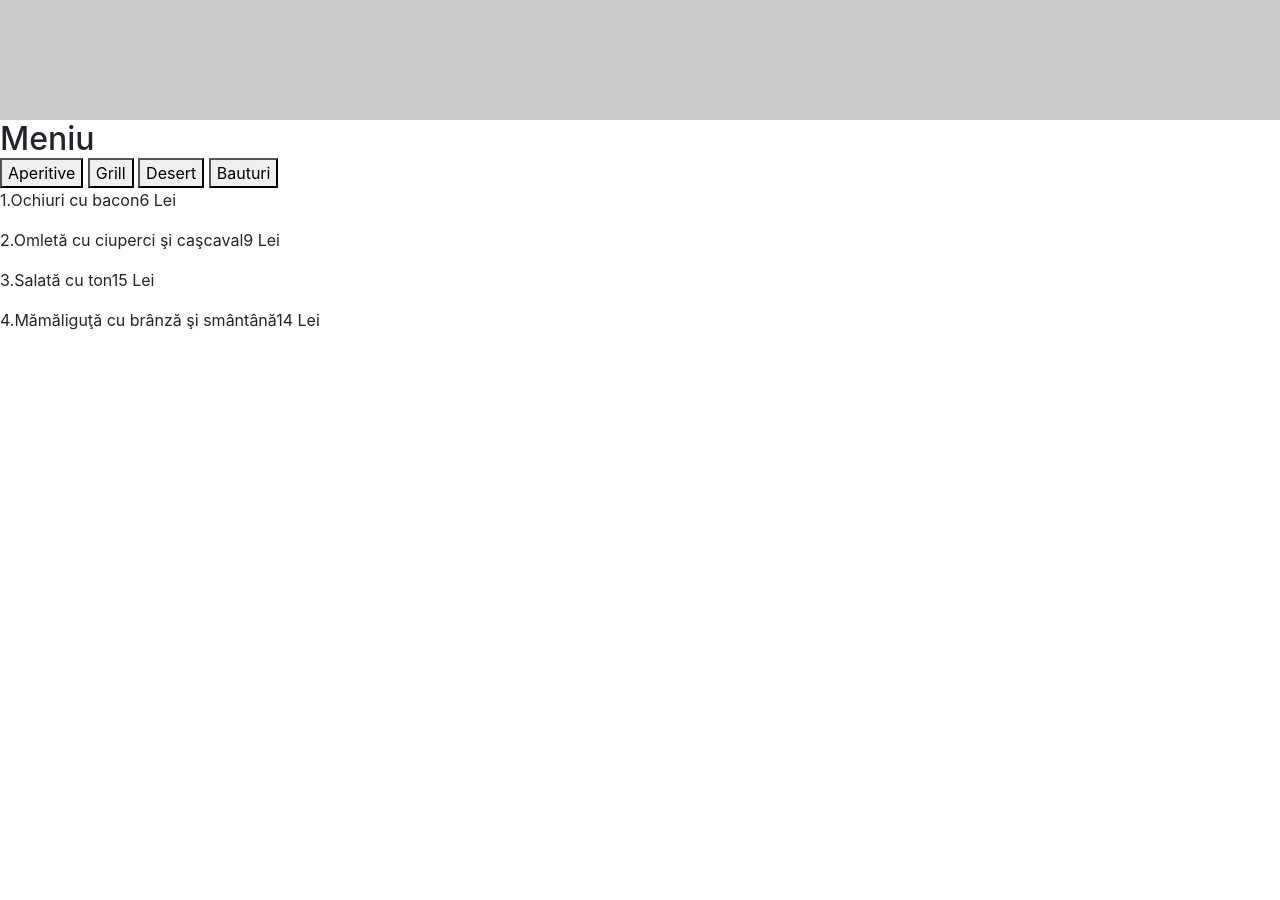
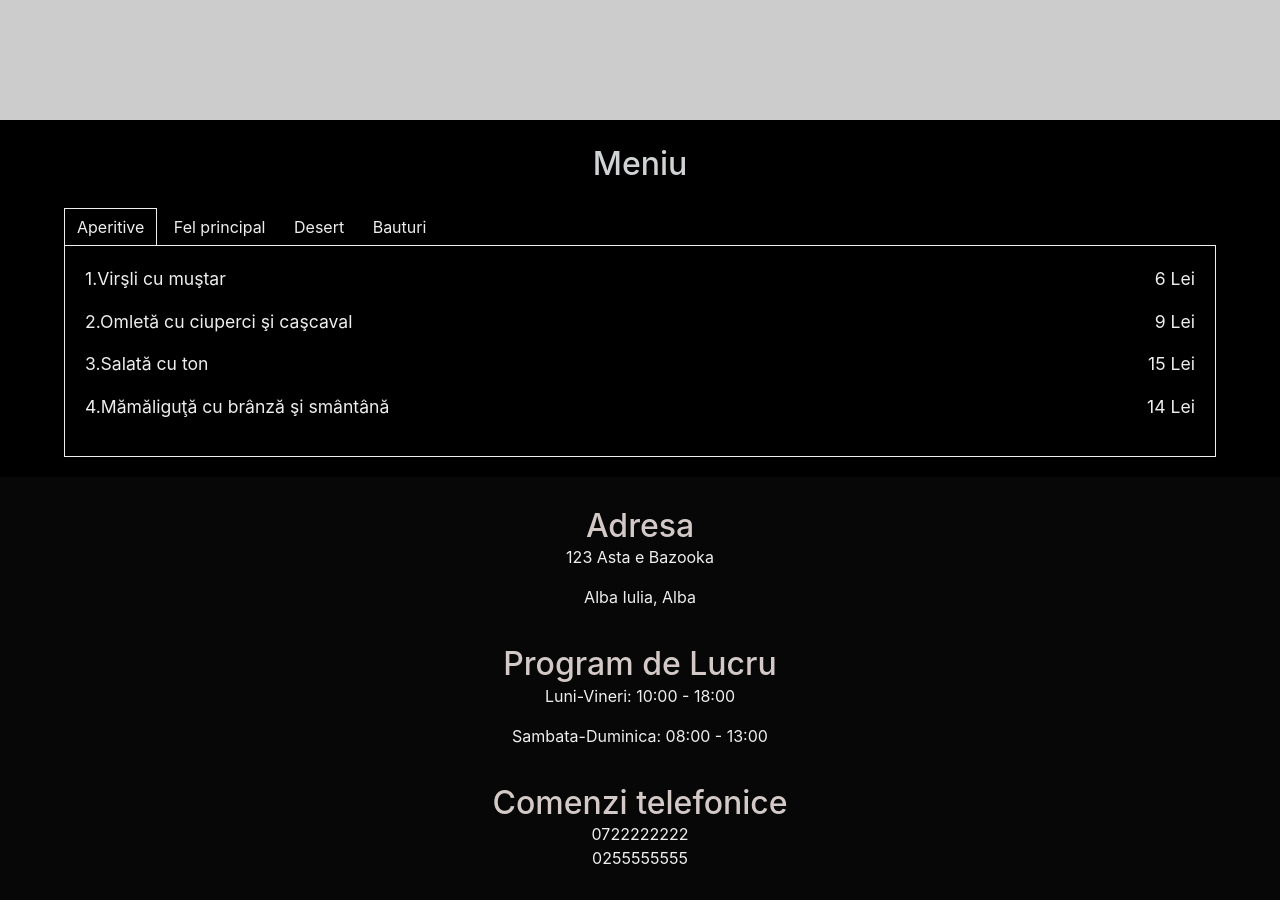
Before and after one commit to predaalexandru/Responsive-Restaurant-Template, a plain HTML site: page index.html in a window 1280 px wide. Shown: the part 680-1580 px from the top of the page. Before the commit the page ends 1028 px from the top, so only its background shows below. Drawn offline with nearby package versions, Linux system fonts and the light colour scheme; placeholder pictures from the web are drawn by us.

Commit message:
Finishing menu section and contact area

```diff
--- a/css/style.css
+++ b/css/style.css
@@ -109,3 +109,51 @@ h2 {
         transform: translateX(-100%);
     }
 }
+
+
+/* Meniu */
+#menu {
+    background: #000;
+}
+
+.menu-title {
+    color: #d0d3d4;
+    text-align: center;
+    padding: 25px;
+    font-size: 2em;
+}
+
+p {
+    font-size: 1.1em;
+    color:#eee;
+}
+
+.menu-price {
+    float: right;
+}
+
+/* Restaurant Info */
+#restaurant-info {
+    background: #070707;
+    padding: 20px;
+}
+
+.restaurant-info-title {
+    color: #d3cac8;
+    text-align: center;
+}
+
+.address-content, .bussiness-hours, .contact-content {
+    padding: 10px;
+}
+
+.address, .hours {
+    font-size: 1em !important;
+    text-align: center;
+}
+
+.phone {
+    font-size: 1em !important;
+    text-align: center;
+    margin-bottom: 0;
+}
--- a/css/style2.css
+++ b/css/style2.css
@@ -0,0 +1,33 @@
+.tabs-container {
+    width: 90%;
+    margin: auto;
+    padding-bottom: 20px;
+}
+
+.tabHeader {
+    border: none;
+    outline: none;
+    background: transparent;
+    color: #eee;
+    padding: 6px 12px;
+    font-size: 1em;
+    cursor: pointer;
+}
+
+.active-tab {
+    border: 1px solid #eee !important;
+    border-bottom: none !important;
+}
+
+.tabSection {
+    border: 1px solid #eee;
+    padding: 20px;
+}
+
+.hide-tab {
+    display: none;
+}
+
+.show-tab {
+    display: block;
+}
--- a/index.html
+++ b/index.html
@@ -40,21 +40,54 @@
               <h2 class="menu-title">Meniu</h2>
               <section class="tabs-container">
                   <section class="tabs">
-                      <button class="tabHeader">Aperitive</button>
-                      <button class="tabHeader">Grill</button>
+                      <button class="tabHeader active-tab">Aperitive</button>
+                      <button class="tabHeader">Fel principal</button>
                       <button class="tabHeader">Desert</button>
                       <button class="tabHeader">Bauturi</button>
                   </section>
 
-                  <section id="aperitive" class="tabSection">
-                      <p>1.Ochiuri cu bacon<span class="menu-price">6 Lei</span></p>
+                  <section id="tabsection-1" class="tabSection show-tab">
+                      <p>1.Virşli cu muştar<span class="menu-price">6 Lei</span></p>
                       <p>2.Omletă cu ciuperci şi caşcaval<span class="menu-price">9 Lei</span></p>
                       <p>3.Salată cu ton<span class="menu-price">15 Lei</span></p>
                       <p>4.Mămăliguţă cu brânză şi smântână<span class="menu-price">14 Lei</span></p>
                   </section>
-                  <section class="tabSection"></section>
-                  <section class="tabSection"></section>
-                  <section class="tabSection"></section>
+                  <section id="tabsection-2" class="tabSection hide-tab">
+                    <p>1.Ceafă de porc<span class="menu-price">12 Lei</span></p>
+                    <p>2.Pulpă de pui dezosată<span class="menu-price">11 Lei</span></p>
+                    <p>3.Aripioare picante<span class="menu-price">10 Lei</span></p>
+                    <p>4.Cartofi prăjiţi<span class="menu-price">5 Lei</span></p>
+                  </section>
+                  <section id="tabsection-3" class="tabSection hide-tab">
+                    <p>1.Clătite cu dulceaţă<span class="menu-price">7 Lei</span></p>
+                    <p>2.Papanaşi cu dulceaţă şi smântână<span class="menu-price">13 Lei</span></p>
+                    <p>3.Clătite cu finetti<span class="menu-price">7 Lei</span></p>
+                    <p>4.Salată de fructe<span class="menu-price">6 Lei</span></p>
+                  </section>
+                  <section id="tabsection-4" class="tabSection hide-tab">
+                    <p>1.Becks (500ml)<span class="menu-price">6 Lei</span></p>
+                    <p>2.Ciuc lemon (500ml)<span class="menu-price">6 Lei</span></p>
+                    <p>3.Pepsi (330ml)<span class="menu-price">5 Lei</span></p>
+                    <p>4.Jack Daniels (50ml)<span class="menu-price">12 Lei</span></p>
+                  </section>
+              </section>
+          </section>
+
+          <section id="restaurant-info">
+              <section class="address-content">
+                  <h2 class="restaurant-info-title">Adresa</h2>
+                  <p class="address">123 Asta e Bazooka</p>
+                  <p class="address">Alba Iulia, Alba</p>
+              </section>
+              <section class="bussiness-hours">
+                  <h2 class="restaurant-info-title">Program de Lucru</h2>
+                  <p class="hours">Luni-Vineri: 10:00 - 18:00</p>
+                  <p class="hours">Sambata-Duminica: 08:00 - 13:00</p>
+              </section>
+              <section class="contact-content">
+                <h2 class="restaurant-info-title">Comenzi telefonice</h2>
+                <p class="phone">0722222222</p>
+                <p class="phone">0255555555</p>
               </section>
           </section>
       </main>
```
